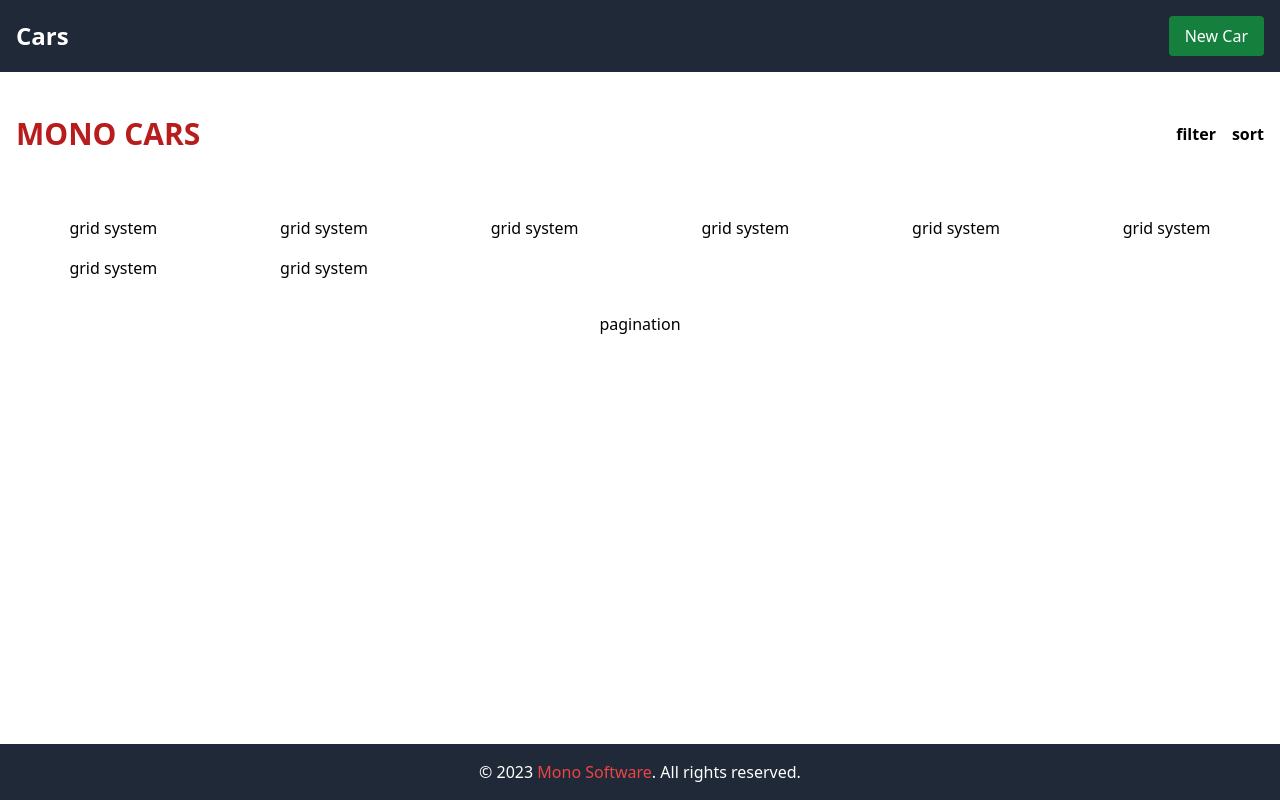
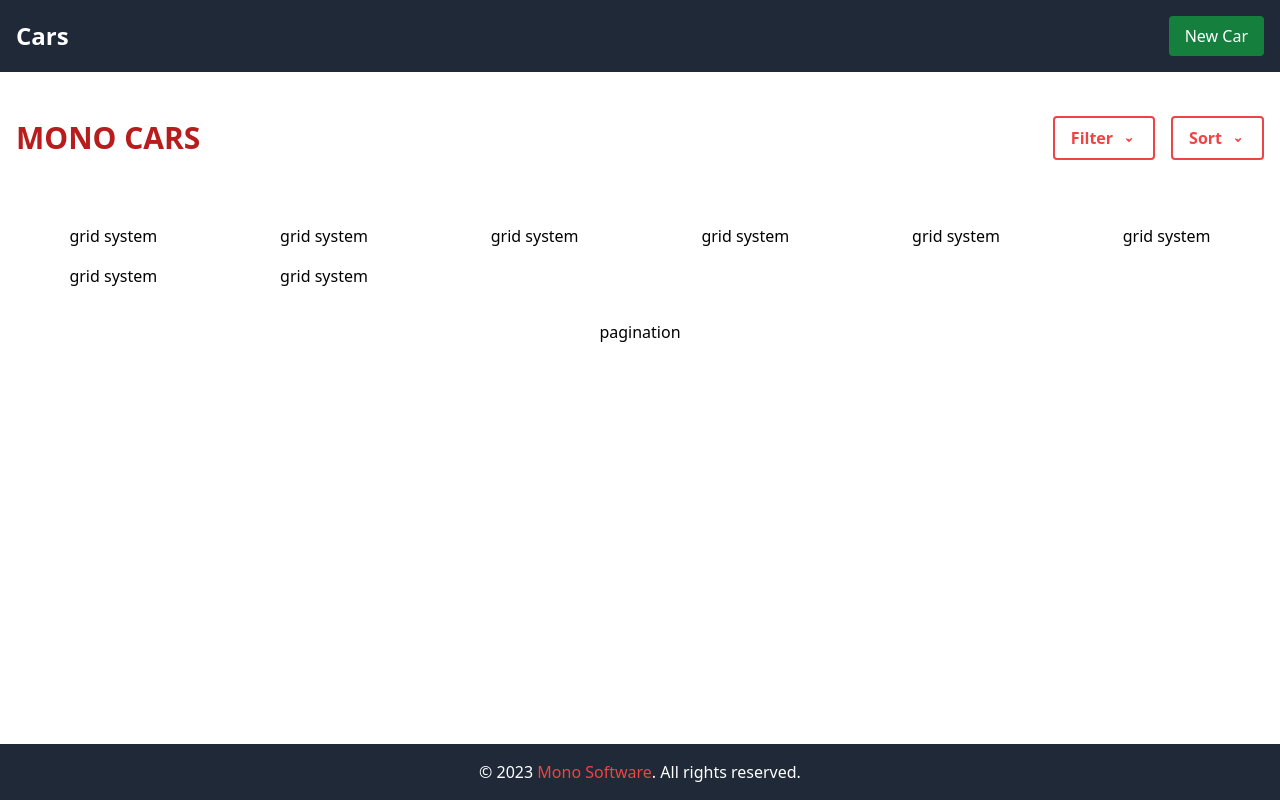
Before and after one commit to CroFrank/Cars, a React (Vite) app: page / in a window 1280 px wide. Built offline with nearby package versions, Linux system fonts and the light colour scheme.

Commit message:
Create SelectBtn component

```diff
--- a/src/App.tsx
+++ b/src/App.tsx
@@ -1,3 +1,5 @@
+import SelectBtn from "./components/SelectBtn"
+
 function App() {
   return (
     <div className="container mx-auto flex-grow p-4">
@@ -5,8 +7,8 @@
         <section className="flex flex-col items-center sm:flex-row sm:justify-between mt-7 font-bold">
           <h1 className="text-red-700 text-3xl max-sm:mb-5">MONO CARS</h1>
           <div className="flex justify-between gap-4">
-            <button>filter</button>
-            <button>sort</button>
+            <SelectBtn children="Filter" />
+            <SelectBtn children="Sort" />
           </div>
         </section>
         <section className="grid place-items-center grid-cols-1 sm:grid-cols-2 md:grid-cols-3 lg:grid-cols-4 xl:grid-cols-6 gap-4 mt-16">
--- /dev/null
+++ b/src/components/SelectBtn.tsx
@@ -0,0 +1,18 @@
+interface SelectBtnProps {
+  children: string
+}
+
+export default function SelectBtn({ children }: SelectBtnProps) {
+  return (
+    <button className="border-2 border-red-500 text-red-500 bg-transparent px-4 py-2 rounded inline-flex items-center">
+      {children}
+      <svg
+        className="fill-current h-4 w-4 ml-2"
+        xmlns="http://www.w3.org/2000/svg"
+        viewBox="0 0 20 20"
+      >
+        <path d="M8.293 11.293a1 1 0 011.414 0L10 12.586l2.293-2.293a1 1 0 111.414 1.414l-3 3a1 1 0 01-1.414 0l-3-3a1 1 0 010-1.414z" />
+      </svg>
+    </button>
+  )
+}
```
